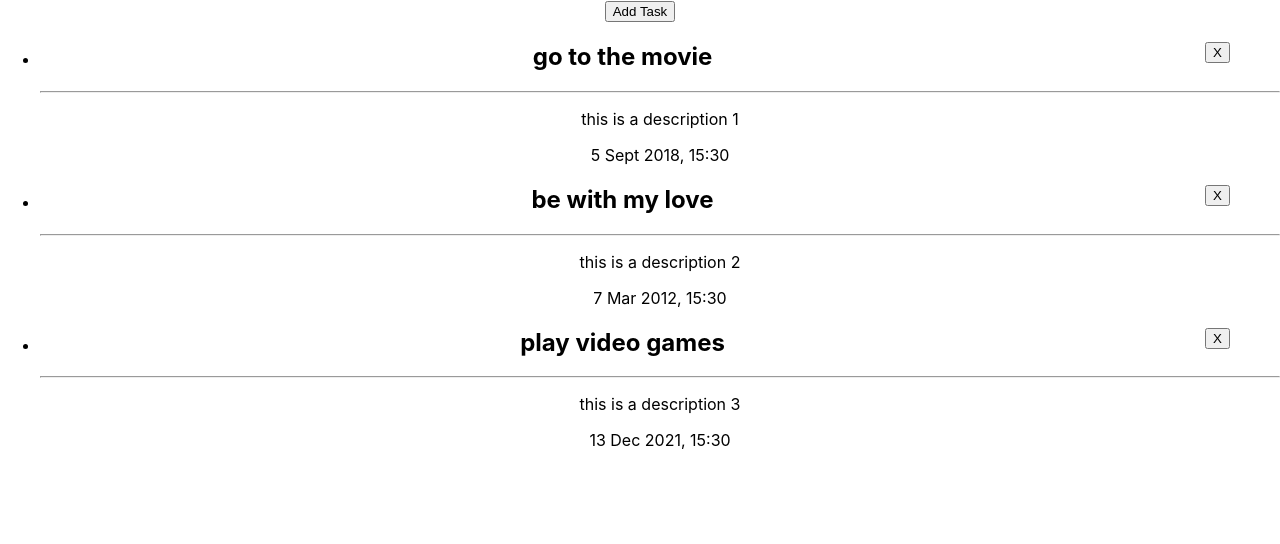
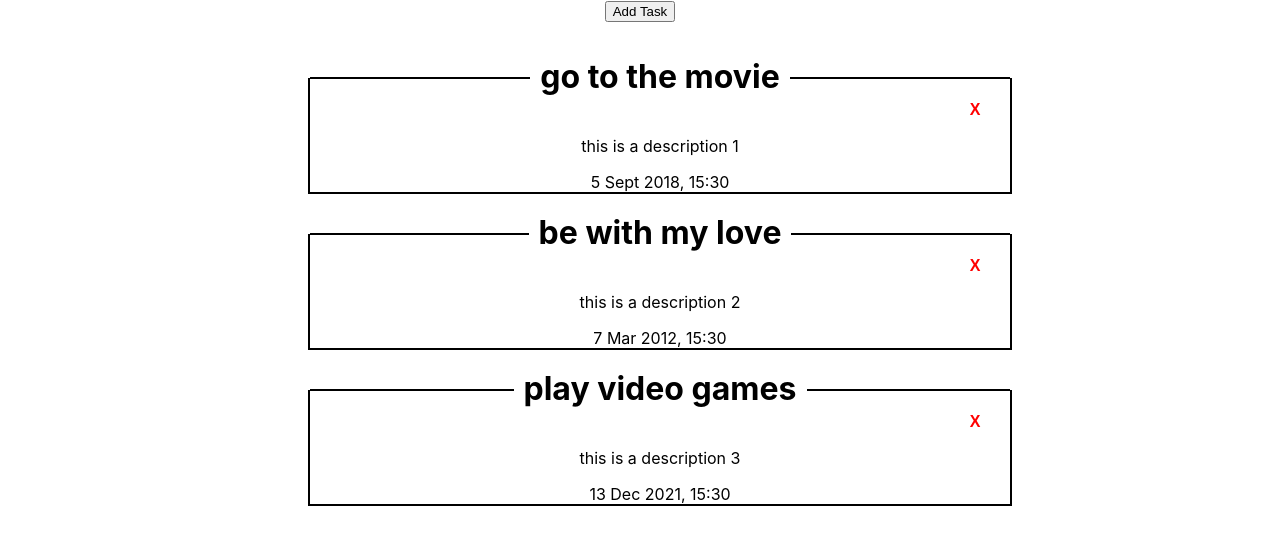
Before and after one commit to InbarDanieli/tasks-manager, a React (Create React App) app: page / in a window 1280 px wide. Shown: the top 544 px of the page. Built offline with nearby package versions, Linux system fonts and the light colour scheme.

Commit message:
Added styling

```diff
--- /dev/null
+++ b/src/components/item/Item.css
@@ -0,0 +1,41 @@
+.Item {
+  display: flex;
+  justify-content: center;
+}
+
+.List {
+  list-style: none;
+  border-bottom: 2px black solid;
+  border-left: 2px black solid;
+  border-right: 2px black solid;
+  margin-top: 40px;
+  width: 700px
+}
+
+.Title {
+  width: 100%;
+  text-align: center;
+  border-bottom: 2px solid #000;
+  line-height: 0em;
+  margin: -1px 0 20px;
+}
+
+.Title span {
+  background: #fff;
+  padding: 0 10px;
+}
+
+.CloseButton {
+  margin-left: 630px;
+  cursor: pointer;
+  border: none;
+  background: none;
+  color: red;
+  font-size: medium;
+  z-index: 1;
+}
+
+.BodyText{
+  word-wrap: break-word;
+  margin: 10px;
+}
--- a/src/components/item/Item.js
+++ b/src/components/item/Item.js
@@ -1,16 +1,20 @@
 import React from "react"
+import "./Item.css"
 
 function Item(props)
 {
 
   return(
-    <li>
-      <button style={{ float: 'right', marginRight: "50px" }} onClick = {props.onDelete}> X </button>
-      <h2>{props.item.task}</h2>
-      <hr />
+    <div className = "Item">
+    <li className = "List">
+    <h1 className = "Title"><span>{props.item.task}</span></h1>
+      <button className = "CloseButton"  onClick = {props.onDelete}> <b> X </b> </button>
+      <div className = "BodyText">
       <p>{props.item.description}</p>
+      </div>
       {Intl.DateTimeFormat('en-GB', { dateStyle: "medium", timeStyle: "short" }).format(props.item.date)}
-    </li>)
+    </li>
+    </div>)
 }
 
 
--- a/src/components/popupButton/ButtonPopup.js
+++ b/src/components/popupButton/ButtonPopup.js
@@ -1,4 +1,5 @@
 import React, { useState } from "react"
+import "./ButtonPopup.css"
 import TaskCreator from "../taskcreator/TaskCreator"
 
 function ButtonPopup(props) {
--- a/src/components/taskcreator/TaskCreator.css
+++ b/src/components/taskcreator/TaskCreator.css
@@ -20,49 +20,3 @@
   flex-direction: column;
   padding: 25px;
 }
-
-.modalContainer .title {
-  display: inline-block;
-  text-align: center;
-  margin-top: 10px;
-}
-
-.titleCloseBtn {
-  display: flex;
-  justify-content: flex-end;
-}
-
-.titleCloseBtn button {
-  background-color: transparent;
-  border: none;
-  font-size: 25px;
-  cursor: pointer;
-}
-
-.modalContainer .body {
-  flex: 50%;
-  display: flex;
-  justify-content: center;
-  align-items: center;
-  font-size: 1.7rem;
-  text-align: center;
-}
-
-.modalContainer .footer {
-  flex: 20%;
-  display: flex;
-  justify-content: center;
-  align-items: center;
-}
-
-.modalContainer .footer button {
-  width: 150px;
-  height: 45px;
-  margin: 10px;
-  border: none;
-  background-color: cornflowerblue;
-  color: white;
-  border-radius: 8px;
-  font-size: 20px;
-  cursor: pointer;
-}
```
Also changed, not shown: src/components/popupButton/ButtonPopup.css (added).
